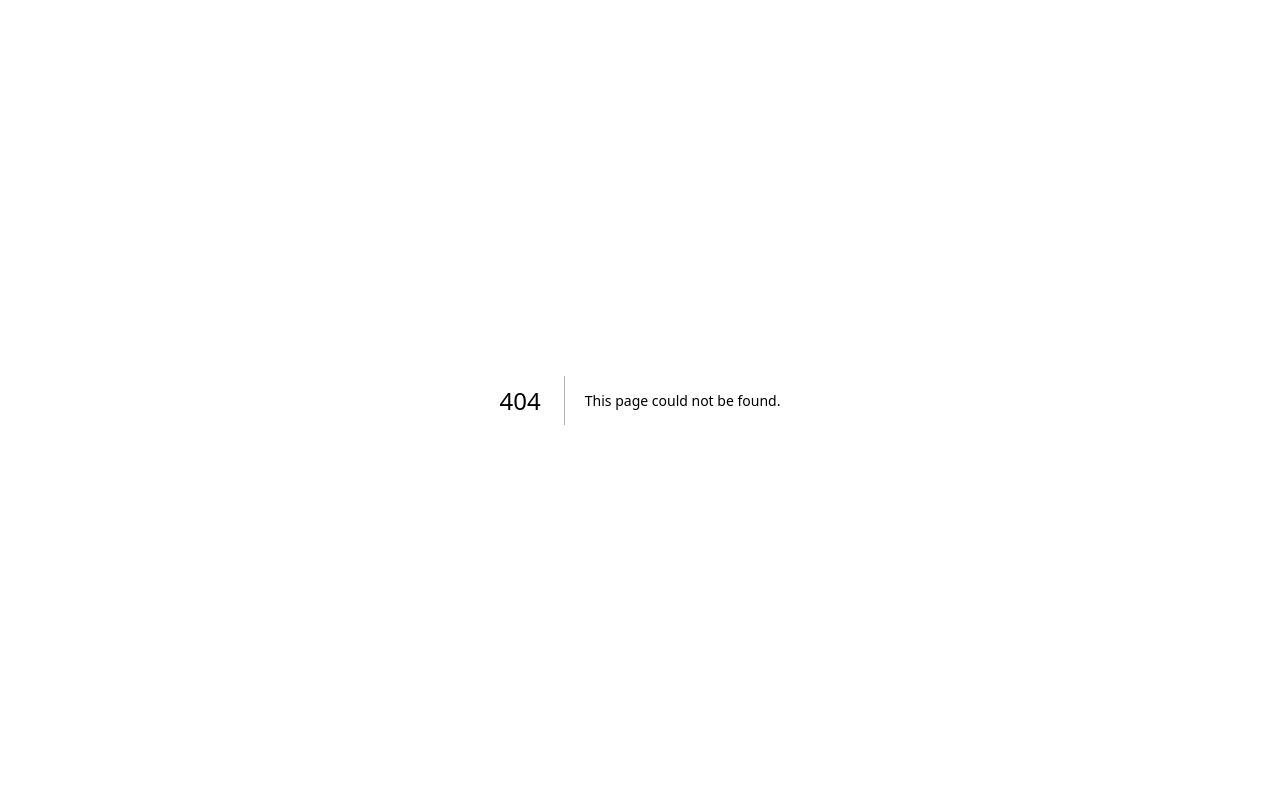
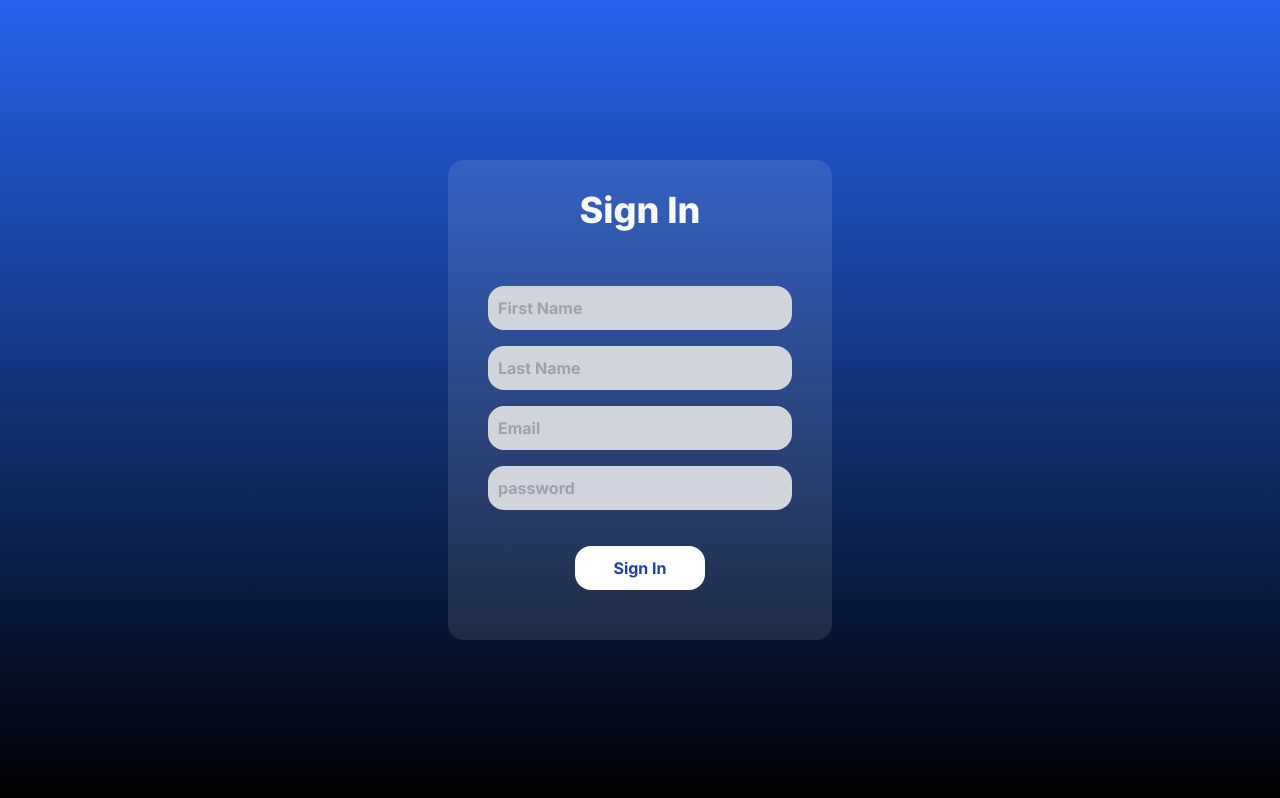
Before and after one commit to BobishDayal/authentication-routing, a Next.js app: page /pages/signin in a window 1280 px wide. Before the commit this address had no page. Built offline with nearby package versions, Linux system fonts and the light colour scheme.

Commit message:
navigating-implemented

```diff
--- a/app/components/SignIn.js
+++ /dev/null
@@ -1,77 +0,0 @@
-import { useRef, useState } from "react";
-
-const SignIn = () => {
-  const [data, setData] = useState("");
-
-  const firstnameInputRef = useRef();
-  const lastnameInputRef = useRef();
-  const emailInputRef = useRef();
-  const passwordInputRef = useRef();
-
-  const submitHandler = (e) => {
-    e.preventDefault();
-
-    const firstname = firstnameInputRef.current.value;
-    const lastname = lastnameInputRef.current.value;
-    const email = emailInputRef.current.value;
-    const password = passwordInputRef.current.value;
-
-    setData({
-      firstname: firstname,
-      lastname: lastname,
-      email: email,
-      password: password,
-    });
-  };
-
-  return (
-    <div className=" w-1/3 h-96 border-2 rounded-2xl border-transparent bg-white/[.1]">
-      <h4 className="font-extrabold text-4xl text-gray-50 m-4 text-center">
-        Sign In
-      </h4>
-      <form
-        className="flex flex-col w-4/5 h-4/5 items-center justify-center mx-auto "
-        onSubmit={submitHandler}
-      >
-        <input
-          id="firstname"
-          type="text"
-          autoComplete="on"
-          placeholder="First Name"
-          className="border-2 border-gray-300 rounded-lg p-2 m-2 w-full bg-gray-300 placeholder:text-gray-400 placeholder:font-bold"
-          ref={firstnameInputRef}
-        />
-        <input
-          id="lastname"
-          type="text"
-          autoComplete="on"
-          placeholder="Last Name"
-          className="border-2 border-gray-300 rounded-lg p-2 m-2  w-full  bg-gray-300  placeholder:text-gray-400 placeholder:font-bold"
-          ref={lastnameInputRef}
-        />
-        <input
-          id="email"
-          type="email"
-          autoComplete="on"
-          placeholder="Email"
-          className="border-2 border-gray-300 rounded-lg p-2 m-2  w-full  bg-gray-300  placeholder:text-gray-400 placeholder:font-bold"
-          ref={emailInputRef}
-        />
-        <input
-          id="password"
-          type="password"
-          placeholder="password"
-          className="border-2 border-gray-300 rounded-lg p-2 m-2  w-full  bg-gray-300  placeholder:text-gray-400 placeholder:font-bold"
-          ref={passwordInputRef}
-        />
-        <input
-          type="submit"
-          value="Sign in"
-          className="border-transparent border-2 rounded-lg bg-gray-300 text-gray-700 font-bold m-2 p-1.5 hover:bg-blue-800 hover:text-white cursor-pointer"
-        />
-      </form>
-    </div>
-  );
-};
-
-export default SignIn;
--- a/app/page.js
+++ b/app/page.js
@@ -1,45 +1,24 @@
 "use client";
-import Login from "./components/Login";
-import SignIn from "./components/SignIn";
-import Content from "./components/Content";
-import { useState } from "react";
 
-const data = [
-  {
-    id: 1,
-    firstname: "Bobish",
-    lastname: "Dayal",
-    email: "bobishdayal@gmail.com",
-    password: "Yariendless@123",
-  },
-  {
-    id: 2,
-    firstname: "Varsha",
-    lastname: "Dayal",
-    email: "varshadayal@gmail.com",
-    password: "Mcbaby@123",
-  },
-];
+import { useRouter } from "next/navigation";
 
 export default function Home() {
-  const [userExists, setUserExits] = useState(null);
+  const router = useRouter();
 
-  const checkUserHandler = (obj) => {
-    const currentUser = data.find((user) => user.email === obj.email);
-    console.log(currentUser);
-
-    if (currentUser.password === obj.password) {
-      setUserExits(true);
-      return;
-    }
-
-    setUserExits(false);
+  const loginButtonHandler = () => {
+    router.push("/pages/signUp");
   };
 
   return (
-    <main className="flex min-h-screen flex-col items-center justify-center p-24 bg-gradient-to-t from-blue-500 to-black">
-      {!userExists && <Login onSubmit={checkUserHandler} />}
-      {userExists && <Content />}
+    <main className="flex min-h-screen  items-center justify-center p-24 bg-gradient-to-t from-blue-500 to-black">
+      <div className=" w-80 h-80  rounded-xl bg-white flex justify-center align-center bg-gradient-to-t from-transparent to-gray-500">
+        <button
+          onClick={loginButtonHandler}
+          className="m-auto p-2 border-2 border-transparent hover:bg-blue-500 hover:text-white rounded-lg border-blue-500 text-blue-500 font-bold"
+        >
+          Login
+        </button>
+      </div>
     </main>
   );
 }
--- a/app/components/Login.js
+++ b/app/pages/login/page.js
@@ -1,3 +1,5 @@
+"use client";
+
 import { useRef, useState } from "react";
 
 const Login = (props) => {
--- /dev/null
+++ b/app/pages/signUp/page.js
@@ -0,0 +1,100 @@
+"use client";
+
+import { useRef, useState } from "react";
+import { useRouter } from "next/navigation";
+
+const data = [
+  {
+    id: 1,
+    firstname: "Bobish",
+    lastname: "Dayal",
+    email: "bobishdayal@gmail.com",
+    password: "Yariendless@123",
+  },
+  {
+    id: 2,
+    firstname: "Varsha",
+    lastname: "Dayal",
+    email: "varshadayal@gmail.com",
+    password: "Mcbaby@123",
+  },
+];
+
+const signUp = () => {
+  const emailInputRef = useRef();
+  const passwordInputRef = useRef();
+
+  const router = useRouter();
+
+  const submitHandler = (e) => {
+    e.preventDefault();
+
+    const email = emailInputRef.current.value;
+    const password = passwordInputRef.current.value;
+
+    const currentUser = data.find((user) => email === user.email);
+    console.log(currentUser);
+
+    if (currentUser.password === password) {
+      router.push("/pages/content");
+    } else {
+      router.push("/pages/signin");
+    }
+  };
+
+  return (
+    <div className="w-screen h-screen flex justify-center items-center bg-gradient-to-t from-black  to-blue-600">
+      <div className=" w-3/6 h-96 border-2 rounded-3xl border-transparent bg-white/[.1] grid grid-cols-2">
+        <div className="">
+          <h4 className="font-extrabold text-2xl text-white m-2 mt-8 text-center">
+            Login
+          </h4>
+          <form
+            className="flex flex-col w-4/5 h-4/5 items-center justify-center mx-auto "
+            onSubmit={submitHandler}
+          >
+            <input
+              id="email"
+              type="email"
+              autoComplete="on"
+              placeholder="Email"
+              className="border-2 border-gray-300 rounded-lg p-2   w-full  bg-gray-300  placeholder:text-gray-400 placeholder:font-bold"
+              ref={emailInputRef}
+            />
+            <input
+              id="password"
+              type="password"
+              placeholder="Password"
+              className="border-2 border-gray-300 rounded-lg p-2 m-4  w-full  bg-gray-300  placeholder:text-gray-400 placeholder:font-bold"
+              ref={passwordInputRef}
+            />
+            <input
+              type="submit"
+              value="Login"
+              className="border-transparent border-2 text-blue-800 bg-white font-bold rounded-3xl px-9 py-2 my-7 hover:bg-blue-500 hover:text-white cursor-pointer"
+            />
+          </form>
+        </div>
+
+        <div className="  bg-white rounded-tr-3xl rounded-br-3xl flex flex-col justify-center items-center">
+          <h3 className="text-3xl font-extrabold text-blue-500 my-8 ">
+            Create Account
+          </h3>
+          <p className="text-gray-600 my-7 ">
+            Sign up if you still don't have a account.
+          </p>
+          <button
+            onClick={() => {
+              router.push("/pages/signin");
+            }}
+            className=" my-7 border-transparent border-2 rounded-3xl px-9 py-2 font-bold text-white bg-blue-500 hover:bg-blue-800 hover:border-transparent hover:text-white"
+          >
+            Sign Up
+          </button>
+        </div>
+      </div>
+    </div>
+  );
+};
+
+export default signUp;
--- /dev/null
+++ b/app/pages/signin/page.js
@@ -0,0 +1,81 @@
+"use client";
+
+import { useRef, useState } from "react";
+
+const SignIn = () => {
+  const [data, setData] = useState("");
+
+  const firstnameInputRef = useRef();
+  const lastnameInputRef = useRef();
+  const emailInputRef = useRef();
+  const passwordInputRef = useRef();
+
+  const submitHandler = (e) => {
+    e.preventDefault();
+
+    const firstname = firstnameInputRef.current.value;
+    const lastname = lastnameInputRef.current.value;
+    const email = emailInputRef.current.value;
+    const password = passwordInputRef.current.value;
+
+    setData({
+      firstname: firstname,
+      lastname: lastname,
+      email: email,
+      password: password,
+    });
+  };
+
+  return (
+    <div className="w-screen h-screen flex justify-center items-center bg-gradient-to-t from-black  to-blue-600">
+      <div className=" w-96 h-3/5 border-2 rounded-2xl border-transparent bg-white/[.1]">
+        <h4 className="font-extrabold text-4xl text-gray-50 m-7 text-center">
+          Sign In
+        </h4>
+        <form
+          className="flex flex-col w-4/5 h-4/5 items-center justify-center mx-auto "
+          onSubmit={submitHandler}
+        >
+          <input
+            id="firstname"
+            type="text"
+            autoComplete="on"
+            placeholder="First Name"
+            className="border-2 border-gray-300 rounded-2xl p-2 m-2 w-full bg-gray-300 placeholder:text-gray-400 placeholder:font-bold"
+            ref={firstnameInputRef}
+          />
+          <input
+            id="lastname"
+            type="text"
+            autoComplete="on"
+            placeholder="Last Name"
+            className="border-2 border-gray-300 rounded-2xl p-2 m-2  w-full  bg-gray-300  placeholder:text-gray-400 placeholder:font-bold"
+            ref={lastnameInputRef}
+          />
+          <input
+            id="email"
+            type="email"
+            autoComplete="on"
+            placeholder="Email"
+            className="border-2 border-gray-300 rounded-2xl p-2 m-2  w-full  bg-gray-300  placeholder:text-gray-400 placeholder:font-bold"
+            ref={emailInputRef}
+          />
+          <input
+            id="password"
+            type="password"
+            placeholder="password"
+            className="border-2 border-gray-300 rounded-2xl p-2 m-2  w-full  bg-gray-300  placeholder:text-gray-400 placeholder:font-bold"
+            ref={passwordInputRef}
+          />
+          <input
+            type="submit"
+            value="Sign In"
+            className="border-transparent border-2 rounded-2xl bg-white text-blue-800 font-bold px-9 py-2 m-7 hover:bg-blue-800 hover:text-white cursor-pointer"
+          />
+        </form>
+      </div>
+    </div>
+  );
+};
+
+export default SignIn;
```
Also changed, not shown: app/pages/content/page.js (renamed from app/components/Content.js).
